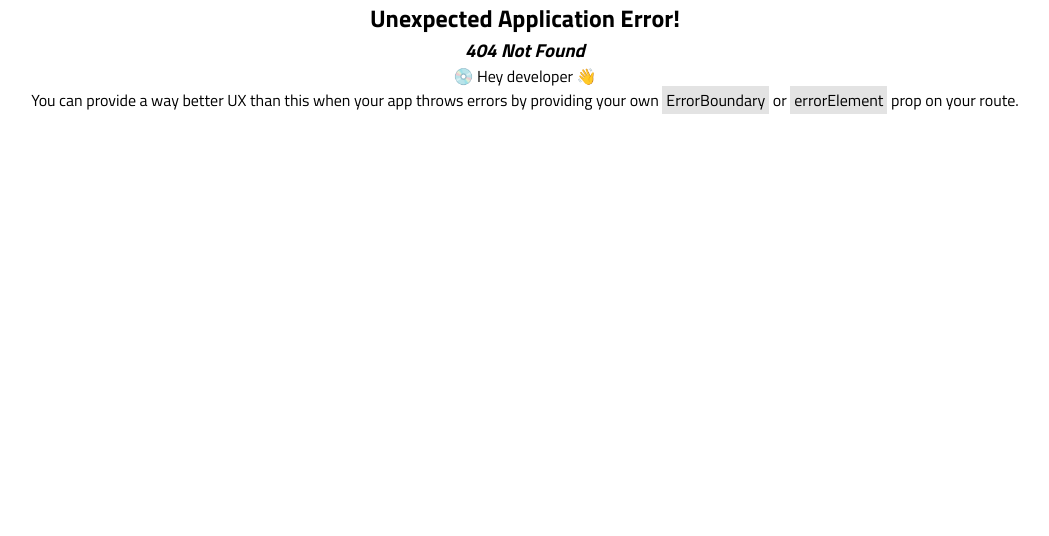
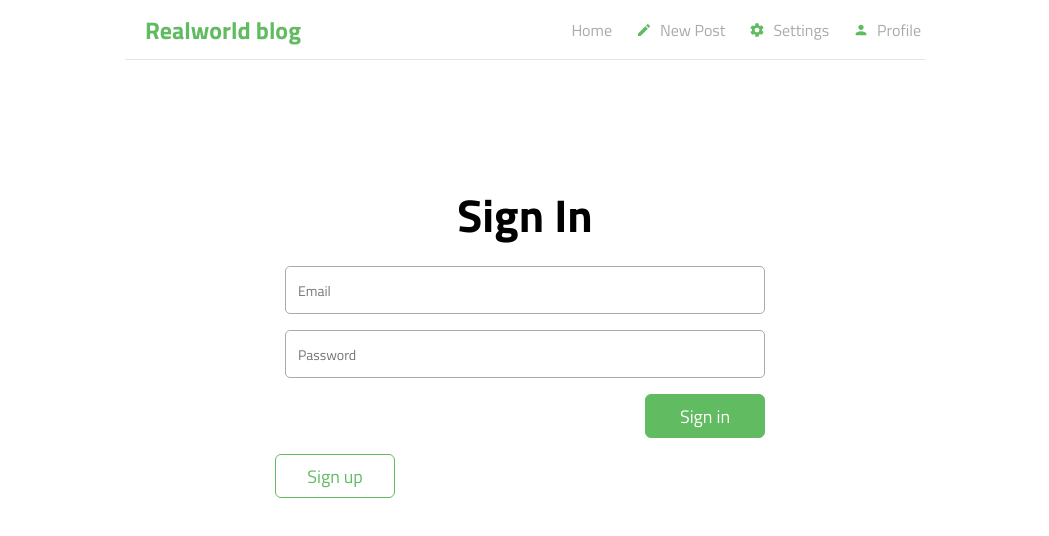
Before and after one commit to rust4work/blog-platform, a React (Vite) app: page /sign-in in a window 1280 px wide. Before the commit this address had no page. Shown: the top 536 px of the page, without its empty margins (115-1164 px from the left). Built offline with nearby package versions, Linux system fonts and the light colour scheme.

Commit message:
sign-in component in process

```diff
--- a/package.json
+++ b/package.json
@@ -13,6 +13,7 @@
     "prop-types": "^15.8.1",
     "react": "^19.1.1",
     "react-dom": "^19.1.1",
+    "react-hook-form": "^7.62.0",
     "react-router": "^7.8.2",
     "react-router-dom": "^7.8.2",
     "sass": "^1.91.0"
@@ -23,10 +24,13 @@
     "@types/react": "^19.1.10",
     "@types/react-dom": "^19.1.7",
     "@vitejs/plugin-react": "^5.0.0",
-    "eslint": "^9.33.0",
+    "eslint": "^9.35.0",
     "eslint-plugin-react-hooks": "^5.2.0",
     "eslint-plugin-react-refresh": "^0.4.20",
     "globals": "^16.3.0",
+    "husky": "^9.1.7",
+    "lint-staged": "^16.1.6",
+    "prettier": "^3.6.2",
     "vite": "^7.1.2"
   }
 }
--- a/src/App.jsx
+++ b/src/App.jsx
@@ -20,6 +20,7 @@ import {
   RouterProvider,
   Navigate,
 } from "react-router-dom";
+import SignIn from "./pages/SignIn";
 
 const isAuthenticated = Boolean(localStorage.getItem("token"));
 
@@ -27,13 +28,14 @@ const router = createBrowserRouter(
   createRoutesFromElements(
     <Route path="/" element={<RootLayout />}>
       <Route index element={<MainPage />} />
-      <Route path="signup" element={<SignUpPage />} />
+      <Route path="sign-up" element={<SignUpPage />} />
+      <Route path="sign-in" element={<SignIn />} />
       <Route path="article/:slug" element={<SinglePost />} />
 
       <Route
         path="profile"
         element={
-          isAuthenticated ? <ProfilePage /> : <Navigate to="/signup" replace />
+          isAuthenticated ? <ProfilePage /> : <Navigate to="/sign-in" replace />
         }
       />
 
--- a/src/App.scss
+++ b/src/App.scss
@@ -415,7 +415,8 @@ a {
   flex-direction: column;
   gap: 16px;
 
-  :last-child {
+  button {
     align-self: end;
+    margin-right: 10px;
   }
 }
--- a/src/components/helpers/Input.jsx
+++ b/src/components/helpers/Input.jsx
@@ -1,12 +1,18 @@
 import React from "react";
 
-function Input({ placeholderText = "", width = "200px", height = "40px" }) {
+function Input({
+  placeholderText = "",
+  width = "200px",
+  height = "40px",
+  ...rest
+}) {
   return (
     <div className="input--wrapper">
       <input
         type="text"
         placeholder={placeholderText}
-        style={{ width, height }} // только размеры можно оставить динамическими
+        style={{ width, height }}
+        {...rest}
       />
     </div>
   );
--- /dev/null
+++ b/src/pages/SignIn.jsx
@@ -0,0 +1,89 @@
+import React, { useState } from "react";
+import Typography from "../components/helpers/Typography";
+import Input from "../components/helpers/Input";
+import Button from "../components/helpers/Button";
+import { Link, useNavigate } from "react-router-dom";
+import { useForm } from "react-hook-form";
+
+function SignIn() {
+  const {
+    register,
+    handleSubmit,
+    formState: { errors },
+  } = useForm();
+  const [loginError, setLoginError] = useState("");
+  const navigate = useNavigate();
+
+  const onSubmit = (data) => {
+    setLoginError(""); // сброс ошибки перед новым запросом
+
+    fetch("/api/users/login", {
+      method: "POST",
+      headers: { "Content-Type": "application/json" },
+      body: JSON.stringify({
+        user: {
+          email: data.username,
+          password: data.password,
+        },
+      }),
+    })
+      .then(async (res) => {
+        if (!res.ok) {
+          const text = await res.text(); // читаем как текст, а не json
+          throw new Error(text || "User not found");
+        }
+        return res.json(); // только если статус 2xx
+      })
+      .then((result) => {
+        console.log("Login success:", result.user);
+      })
+      .catch((err) => {
+        console.error(err);
+        setLoginError(err.message);
+      });
+  };
+
+  return (
+    <form
+      className="signin--wrapper signup--wrapper"
+      onSubmit={handleSubmit(onSubmit)}
+    >
+      <Typography variant="h1">Sign In</Typography>
+
+      <Input
+        placeholderText="Email"
+        width="480px"
+        height="48px"
+        {...register("username", { required: "Email is required" })}
+      />
+      {errors.username && (
+        <span style={{ color: "red" }}>{errors.username.message}</span>
+      )}
+
+      <Input
+        placeholderText="Password"
+        width="480px"
+        height="48px"
+        type="password"
+        {...register("password", { required: "Password is required" })}
+      />
+      {errors.password && (
+        <span style={{ color: "red" }}>{errors.password.message}</span>
+      )}
+
+      {loginError && <span style={{ color: "red" }}>{loginError}</span>}
+
+      <Button variant="primary-large" withIcon={false} type="submit">
+        Sign in
+      </Button>
+
+      <Link to="/sign-up">
+        <Button variant="secondary-large" withIcon={false} type="button">
+          Sign up
+        </Button>
+      </Link>
+    </form>
+  );
+}
+
+export default SignIn;
--- a/vite.config.js
+++ b/vite.config.js
@@ -5,4 +5,14 @@ import svgr from "@svgr/rollup";
 // https://vite.dev/config/
 export default defineConfig({
   plugins: [react(), svgr()],
+  server: {
+    proxy: {
+      "/api": {
+        target: "https://realworld.habsida.net",
+        changeOrigin: true,
+        secure: false,
+        rewrite: (path) => path.replace(/^\/api/, ""),
+      },
+    },
+  },
 });
```
Also changed, not shown: 1 other file (tests, documents, lock files or other folders).
